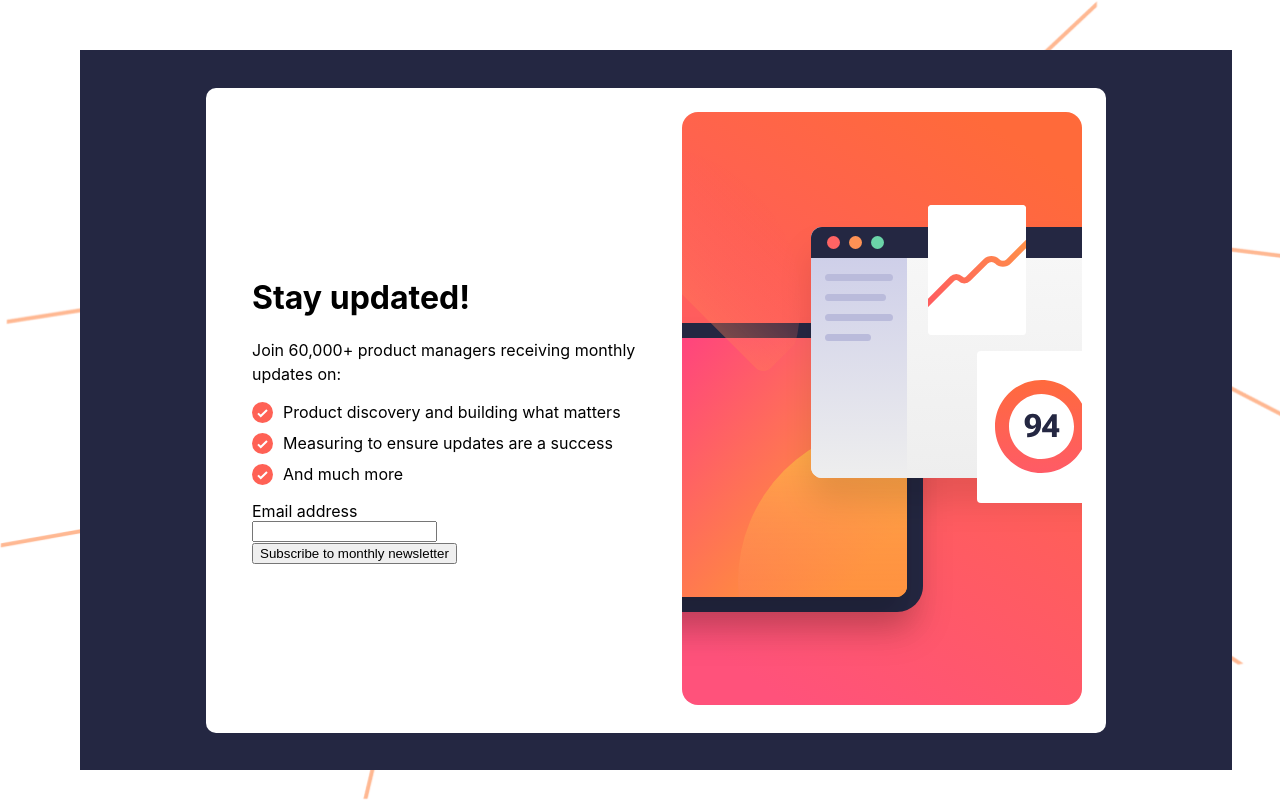
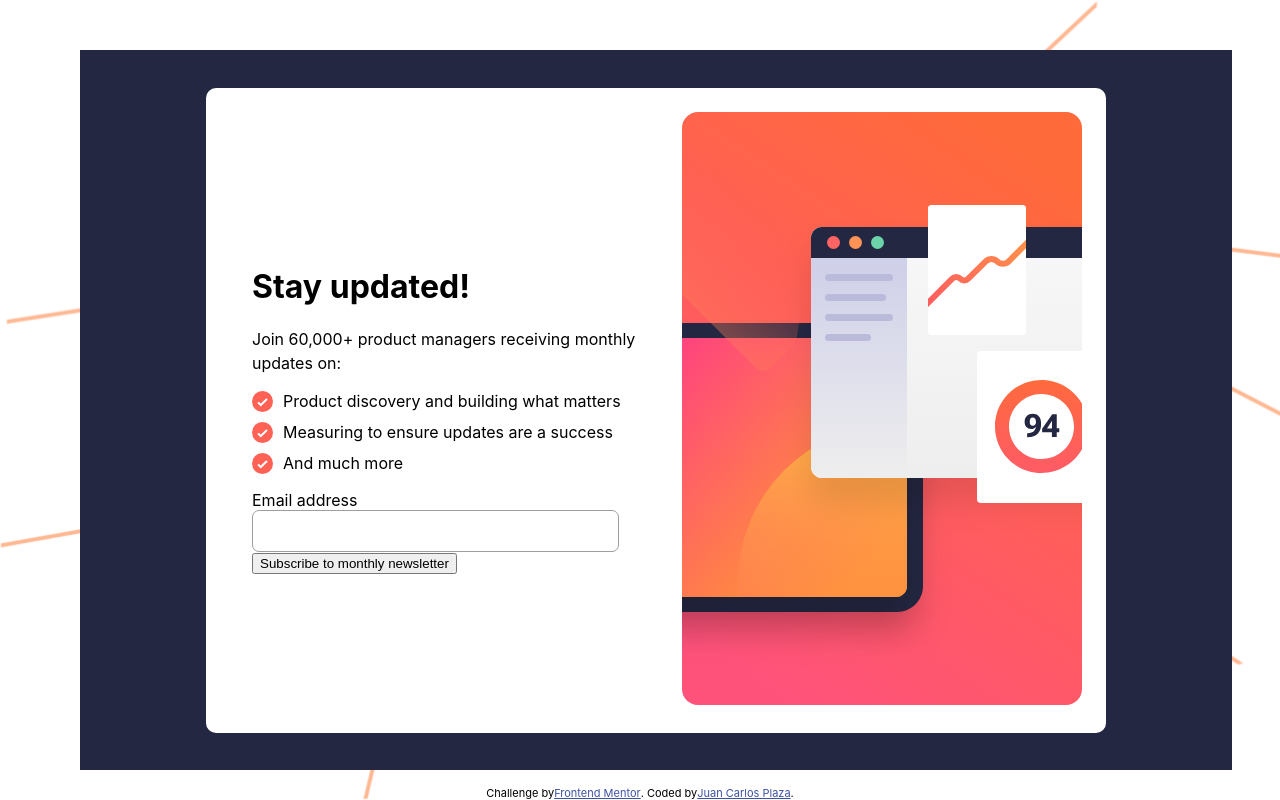
Before and after one commit to plazabjc/newsletter-sign-up, a Next.js app in the folder newsletter/: page / in a window 1280 px wide. Built offline with nearby package versions, Linux system fonts and the light colour scheme.

Commit message:
Add form styles

```diff
--- a/newsletter/pages/index.js
+++ b/newsletter/pages/index.js
@@ -60,17 +60,20 @@ export default function Home() {
               </ul>
 
               <div className={styles.formContent}>
-                {!isValidEmail && (
-                  <p style={{ color: "red" }}>Valid email required</p>
-                )}
                 <form onSubmit={handleSubmit} noValidate>
                   <label>
                     Email address
+                    {!isValidEmail && (
+                      <p className={styles.invalidEmail}>
+                        Valid email required
+                      </p>
+                    )}
                     <input
                       type="email"
                       value={email}
                       onChange={handleInputChange}
                       required
+                      className={!isValidEmail ? styles.invalidInput : styles.inputForm}
                     />
                   </label>
                   <button type="submit">Subscribe to monthly newsletter</button>
@@ -84,6 +87,13 @@ export default function Home() {
               />
             </div>
           </div>
+        </div>
+        <div className={styles.attribution}>
+          Challenge by{" "}
+          <a href="https://www.frontendmentor.io?ref=challenge" target="_blank">
+            Frontend Mentor
+          </a>
+          . Coded by <a href="#">Juan Carlos Plaza</a>.
         </div>
       </main>
       <style jsx global>{`
--- a/newsletter/styles/Home.module.css
+++ b/newsletter/styles/Home.module.css
@@ -1,5 +1,5 @@
 .container {
-  min-height: 100vh;
+  max-height: 100vh;
   padding: 0;
   margin: 0;
   display: flex;
@@ -89,6 +89,33 @@
   display: block;
 }
 
+.inputForm {
+  height: 42px;
+  border-radius: 7px;
+  border: 1px solid #9d9d9d;
+  color: #9d9d9d;
+  width: 90%;
+}
+
+.invalidEmail {
+  color: red;
+  position: absolute;
+  top: 0px;
+  right: 0;
+}
+
+.attribution {
+  position: absolute;
+  bottom: 0;
+  font-size: 11px;
+  width: 100%;
+  display: flex;
+  justify-content: center;
+}
+.attribution a {
+  color: hsl(228, 45%, 44%);
+}
+
 @media (max-width: 600px) {
   .grid {
     width: 100%;
```
